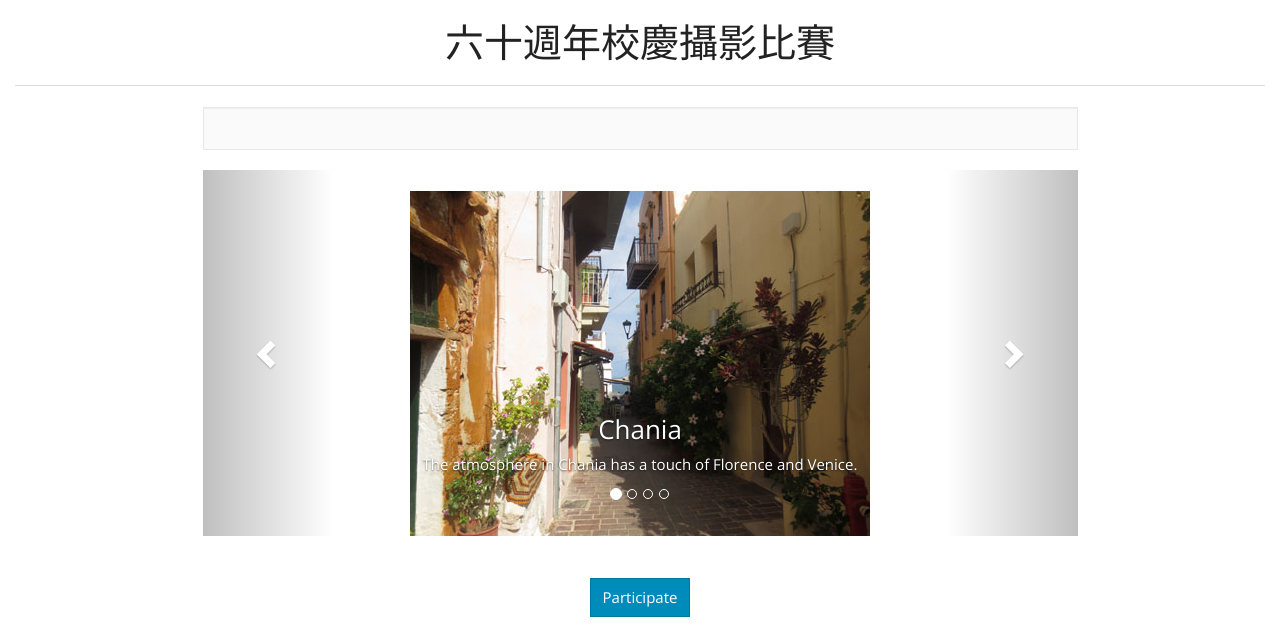
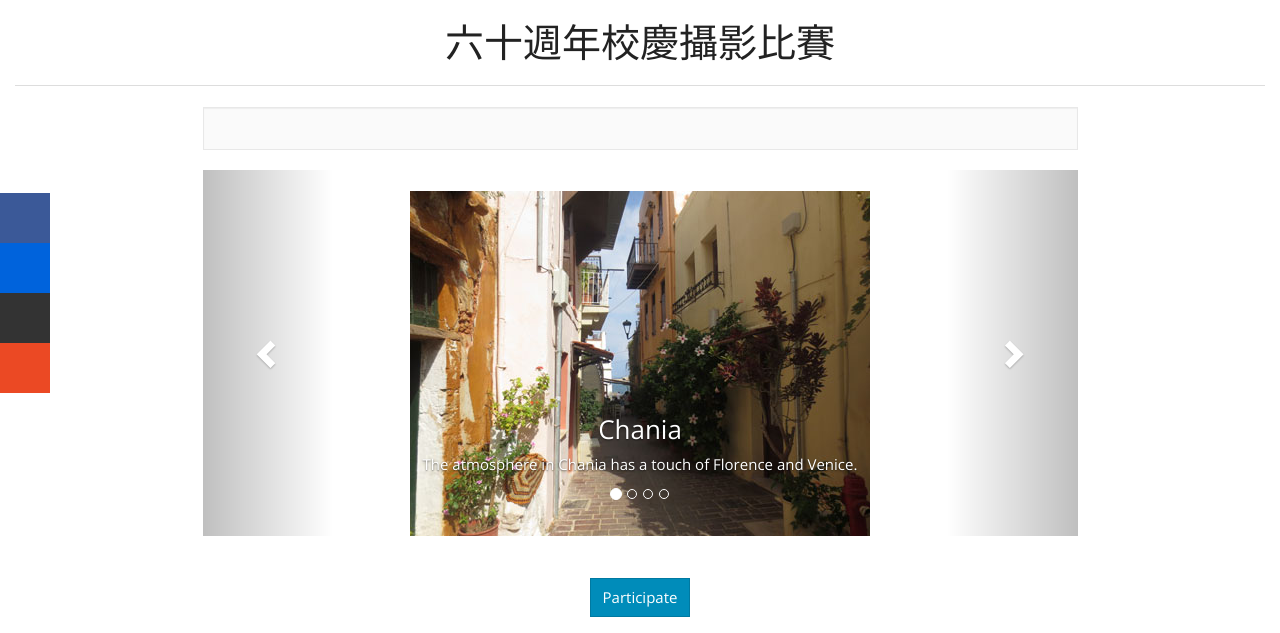
Before and after one commit to octopopo/NTHUFC, a Django app: page / in a window 1280 px wide. Shown: the part 47-680 px from the top of the page. Run offline with Django 3.2, Linux system fonts and the light colour scheme; some libraries are stand-ins or nearby versions; some web fonts are replaced.

Commit message:
side bar

```diff
--- a/index/static/css/base.css
+++ b/index/static/css/base.css
@@ -37,3 +37,58 @@ body > .container {
 #modal-body {
   color: white;
 }
+
+/* entypo */
+[class*="entypo-"]:before {
+  font-family: "entypo", sans-serif;
+}
+a {
+  text-decoration: none;
+}
+ul {
+  list-style: none;
+  margin: 0;
+  padding: 0;
+}
+
+#sticky-social {
+  left: 0;
+  position: fixed;
+  top: 30%;
+}
+#sticky-social a {
+  background: #333;
+  color: #fff;
+  display: block;
+  height: 50px;
+  font: 20px "Open Sans", sans-serif;
+  line-height: 50px;
+  position: relative;
+  text-align: center;
+  width: 50px;
+}
+#sticky-social a span {
+  line-height: 50px;
+  left: -120px;
+  position: absolute;
+  text-align:center;
+  width:120px;
+}
+#sticky-social a:hover span {
+  left: 100%;
+}
+#sticky-social a[class*="facebook"],
+#sticky-social a[class*="facebook"]:hover,
+#sticky-social a[class*="facebook"] span { background: #3b5998; }
+
+#sticky-social a[class*="flickr"],
+#sticky-social a[class*="flickr"]:hover,
+#sticky-social a[class*="flickr"] span { background: #0063dc; }
+
+#sticky-social a[class*="graduation-cap"],
+#sticky-social a[class*="graduation-cap"]:hover,
+#sticky-social a[class*="graduation-cap"] span { background: #333; }
+
+#sticky-social a[class*="info-circled"],
+#sticky-social a[class*="info-circled"]:hover,
+#sticky-social a[class*="info-circled"] span { background: #eb4924; }
--- a/index/templates/index/base.html
+++ b/index/templates/index/base.html
@@ -10,6 +10,7 @@
     <link rel="stylesheet" href={% static "css/base.css" %} media="screen">
     <script src={% static "js/jquery-2.1.4.min.js" %}></script>
     <script src={% static "js/bootstrap.min.js" %}></script>
+
     <script type="text/javascript">
         //show msg modal
         function showMsgModal(msg, classType){
@@ -36,13 +37,16 @@
                 $('#modal-body').css('border-bottom', '1px solid #ea2f10');
             }
         }
-
     </script>
+    <style type="text/css">
+      @import url(http://weloveiconfonts.com/api/?family=entypo);
+    </style>
     {% block import_source %}
     {% endblock import_source %}
   </head>
   <body>
     {% include "index/navbar.html" %}
+    {% include "index/sidebar.html" %}
     <center>
       <!-- Modal -->
       <div class="modal fade" id="msg-Modal" role="dialog">
--- a/index/templates/index/index.html
+++ b/index/templates/index/index.html
@@ -9,6 +9,7 @@
 <link rel="stylesheet" href={% static "css/index.css" %} media="screen">
 {% endblock import_source %}
 {% block body_block %}
+
 <center>
   <h1 style="margin-top: 0px;">六十週年校慶攝影比賽</h1>
   <hr>
--- /dev/null
+++ b/index/templates/index/sidebar.html
@@ -0,0 +1,8 @@
+<aside id="sticky-social">
+  <ul>
+    <li><a href="https://www.facebook.com/%E6%94%9D%E5%BD%B1%E7%AB%B6%E8%B3%BD-1528712347441804/" class="entypo-facebook" target="_blank"><span>Facebook</span></a></li>
+    <li><a href="https://www.flickr.com/photos/138506275@N05/" class="entypo-flickr" target="_blank"><span>Flickr</span></a></li>
+    <li><a href="http://www.nthu.edu.tw/" class="entypo-graduation-cap" target="_blank"><span>NTHU</span></a></li>
+    <li><a href="#" class="entypo-info-circled" target="_blank"><span>Q&A</span></a></li>
+  </ul>
+</aside>
```
Also changed, not shown: users/templates/users/profile.html (+5 -6 lines).
